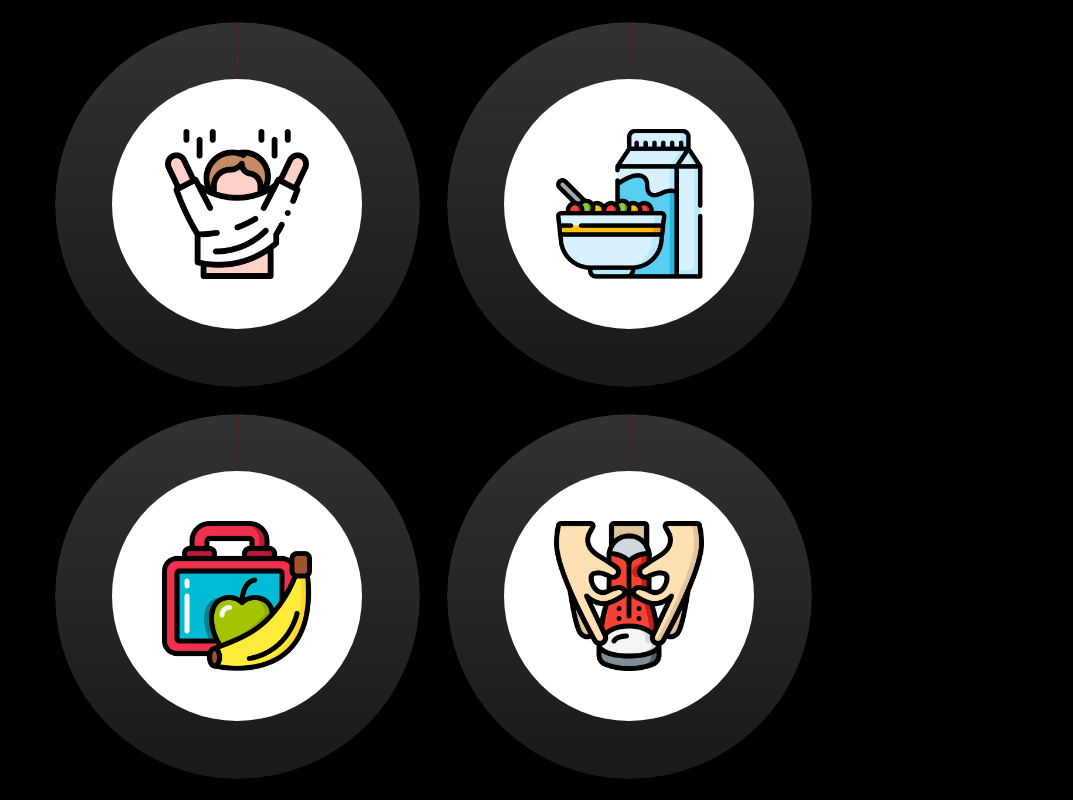
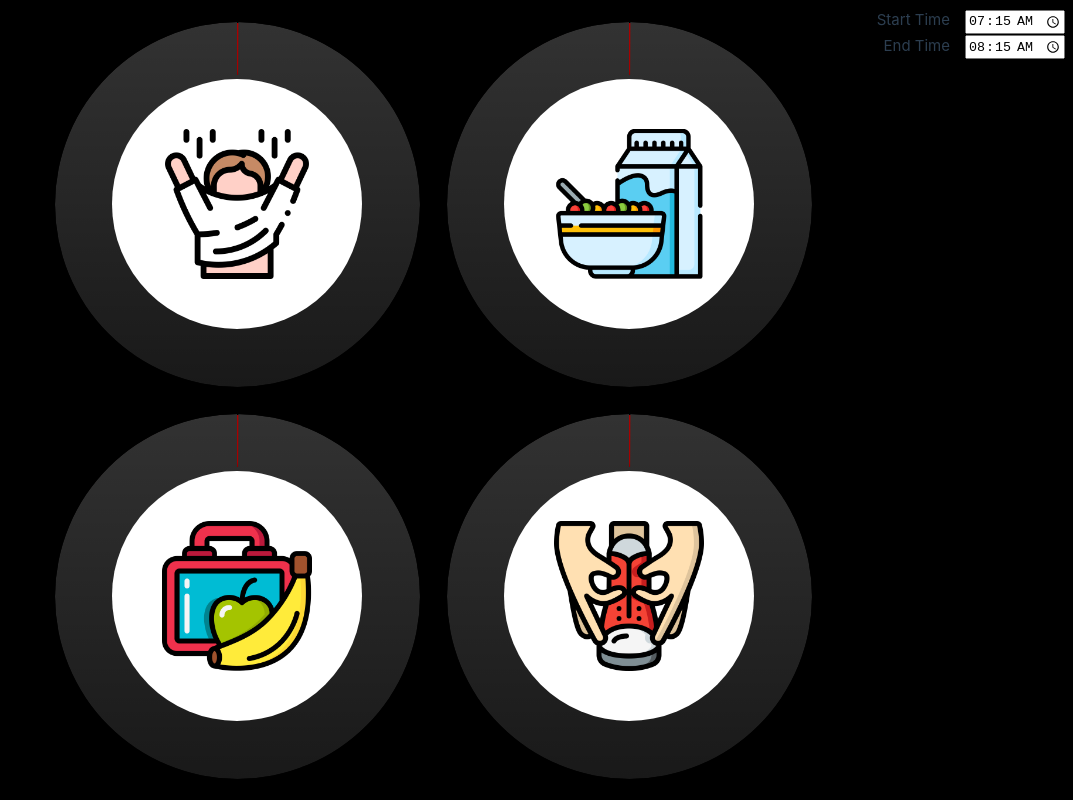
Before and after one commit to tomasvanrijsse/kids-morning-timers, a Vue app: page / in a window 1280 px wide. Shown: the whole page, without its empty margins (207-1280 px from the left). Built offline with nearby package versions, Linux system fonts and the light colour scheme.

Commit message:
feat: configurable start and end time

```diff
--- a/package.json
+++ b/package.json
@@ -12,7 +12,6 @@
     "preview": "vite preview"
   },
   "dependencies": {
-    "dayjs": "^1.11.18",
     "vue": "^3.5.22"
   },
   "devDependencies": {
--- a/src/App.vue
+++ b/src/App.vue
@@ -1,29 +1,84 @@
 <script setup>
 import Timer from "@/components/Timer.vue";
+import {computed, ref} from "vue";
+import {dayTimestamp} from "@/helper.js";
+
+const startTime = ref('07:15');
+const endTime = ref('08:15');
+
+const tasks = ref([
+  { name: 'Get dressed', 'image': './get-dressed.png' },
+  { name: 'Breakfast', 'image': './cereals.png' },
+  { name: 'Lunchbox', 'image': './lunchbox.png' },
+  { name: 'Put shoes on', 'image': './shoe.png' },
+])
+
+const timers = computed(() => {
+  const start = dayTimestamp(startTime.value.split(':')[0], startTime.value.split(':')[1])
+  const end = dayTimestamp(endTime.value.split(':')[0], endTime.value.split(':')[1])
+
+  let durationPerTaskInSeconds = (end - start) / tasks.value.length;
+
+  let timers = [];
+
+  for (const [i, task] of tasks.value.entries()) {
+    timers.push({ ...task,
+      startTime: start + (durationPerTaskInSeconds * i),
+      durationInSeconds: durationPerTaskInSeconds,
+    });
+  }
+
+  return timers;
+});
+
 </script>
 
 <template>
   <main>
-    <timer start="07:15" end="07:30">
-      <img src="/get-dressed.png" alt="Get dressed">
-    </timer>
-    <timer start="07:30" end="07:45">
-      <img src="/cereals.png" alt="Breakfast">
-    </timer>
-    <timer start="07:45" end="08:00">
-      <img src="/lunchbox.png" alt="Lunchbox">
-    </timer>
-    <timer start="08:00" end="08:15">
-      <img src="/shoe.png" alt="Put shoes on">
-    </timer>
+    <div id="timers">
+      <timer v-for="timer in timers" :start="timer.startTime" :durationInSeconds="timer.durationInSeconds">
+        <img :src="timer.image" :alt="timer.name">
+      </timer>
+    </div>
+    <div id="settings">
+      <div class="field">
+        <label>Start Time</label>
+        <input type="time" v-model="startTime">
+      </div>
+      <div class="field">
+        <label>End Time</label>
+        <input type="time" v-model="endTime">
+      </div>
+    </div>
   </main>
 </template>
 
 <style scoped>
-  main {
+  main #timers {
+    margin: 0 auto;
+    padding: 0.5rem;
+    font-weight: normal;
+
+    max-width: 100vh;
     width: 100vw;
     display: grid;
     grid-template-rows: 1fr 1fr;
     grid-template-columns: 1fr 1fr;
   }
+
+  #settings {
+    position: absolute;
+    right: 0.5rem;
+    top: 0.5rem;
+  }
+
+  #settings .field {
+    text-align: right;
+  }
+  #settings label {
+    padding-right: 15px;
+  }
+  #settings input {
+    width: 100px;
+  }
 </style>
--- a/src/assets/main.css
+++ b/src/assets/main.css
@@ -6,13 +6,6 @@ body {
 
 #app {
   width: 100%;
-}
-
-main {
-  max-width: 100vh;
-  margin: 0 auto;
-  padding: 0.5rem;
-  font-weight: normal;
 }
 
 a,
--- a/src/components/Timer.vue
+++ b/src/components/Timer.vue
@@ -1,39 +1,35 @@
 <script>
-import dayjs from "dayjs";
 import { ref, onMounted, onBeforeUnmount, nextTick } from 'vue';
+import {dayTimestamp} from "@/helper.js";
 
 export default {
-  props: ['start','end'],
+  props: ['start','durationInSeconds'],
   setup(props) {
     let tickInterval = null;
     let percentage = ref(100);
 
-    const startTime = dayjs()
-        .hour(props.start.split(':')[0])
-        .minute(props.start.split(':')[1])
-        .second(0);
-
-    const endTime = dayjs()
-        .hour(props.end.split(':')[0])
-        .minute(props.end.split(':')[1])
-        .second(0);
-
     onMounted(() => {
       nextTick(() => {
         tickInterval = setInterval(() => {
-          const currentTime = dayjs()
+          const currentTime = dayTimestamp(
+              new Date().getHours(),
+              new Date().getMinutes(),
+              new Date().getSeconds(),
+          )
 
-          if(currentTime.isBefore(startTime)){
+          if(currentTime < props.start){
+            percentage.value = 100;
             return
           }
 
-          if(currentTime.isAfter(endTime)){
+          if(currentTime > props.start + props.durationInSeconds){
             percentage.value = 0;
             return
           }
 
-          percentage.value = (endTime.diff(currentTime) / (endTime.diff(startTime))) * 100;
-        }, 100);
+          const end = props.start + props.durationInSeconds
+          percentage.value = (end - currentTime) / props.durationInSeconds * 100;
+        }, 1000);
       });
     });
 
--- /dev/null
+++ b/src/helper.js
@@ -0,0 +1,3 @@
+export const dayTimestamp = (hour, minute, second = 0) => {
+    return (hour * 60 * 60) + (minute * 60) + (second);
+}
```
Also changed, not shown: 1 other file (tests, documents, lock files or other folders).
